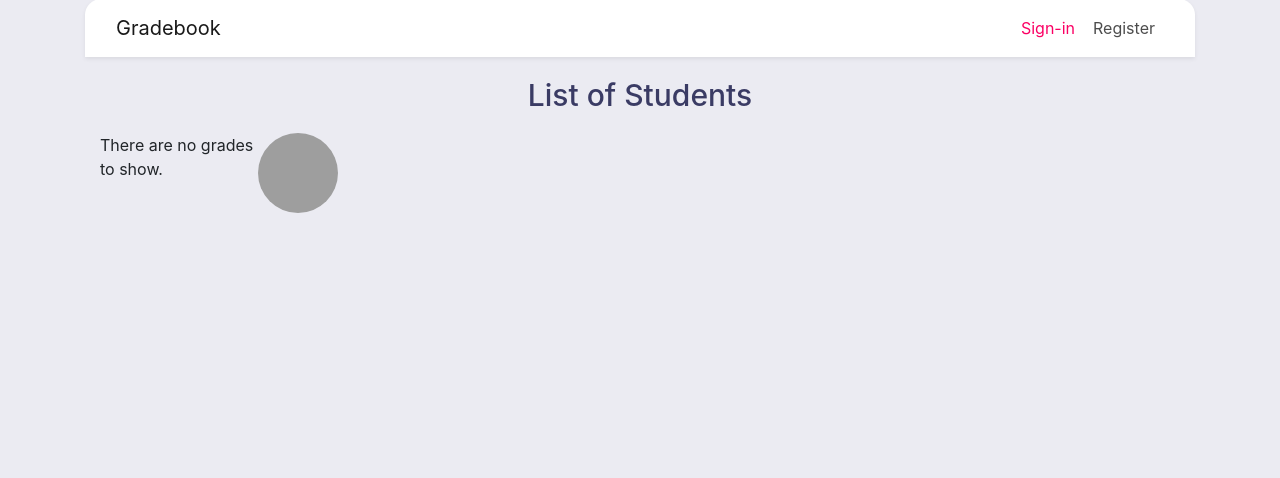
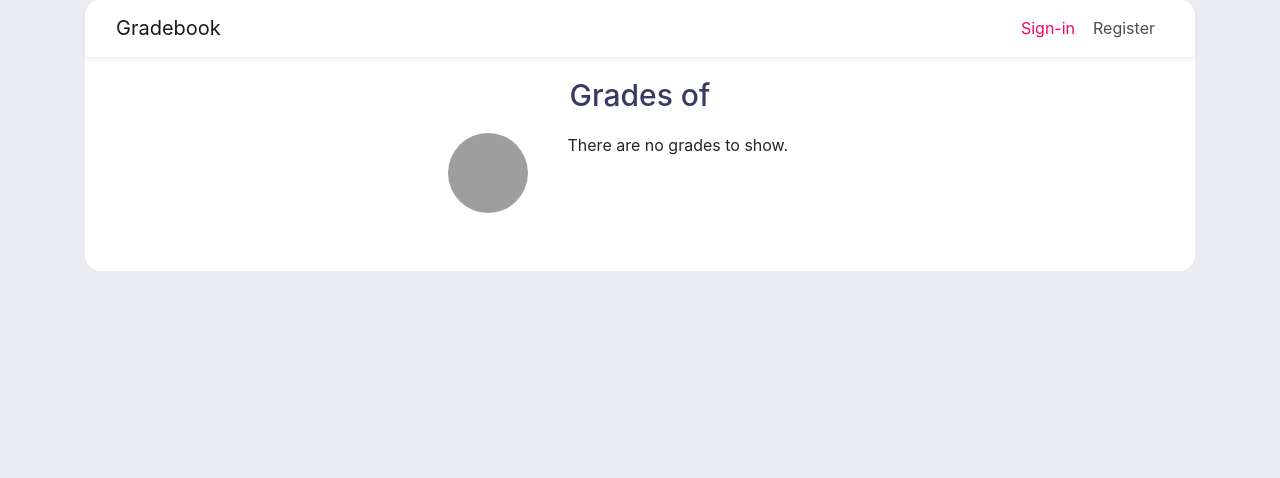
Before and after one commit to rositatisor/gradebook, a Symfony app: template templates/student/view.html.twig in a window 1280 px wide. Shown: the part 33-511 px from the top of the page. Run offline with Twig, Linux system fonts and the light colour scheme; the template is opened without the code that fills it, so the values that code supplies are empty; style sheets or scripts are compiled from the project's sources; some libraries are stand-ins or nearby versions; grey boxes are pictures that could not be loaded.

Commit message:
student twig update

```diff
--- a/templates/student/create.html.twig
+++ b/templates/student/create.html.twig
@@ -3,8 +3,10 @@
 {% block title %}Create new Student!{% endblock %}
 
 {% block body %}
+<div class="container">
+<div class="row bg">
     <h1 class="create">Create new Student</h1>
-    <div class="container create">
+    <div class="container create col-sm-5">
         <form action="{{path('student_store')}}" method="POST">
             <div class="new">
                 <label for="student_name">Name:</label>
@@ -26,4 +28,6 @@
             {# <input type="hidden" name="token" value="{{csrf_token('')}}"/> #}
         </form>
     </div>
+</div>
+</div>
 {% endblock %}
--- a/templates/student/edit.html.twig
+++ b/templates/student/edit.html.twig
@@ -3,8 +3,10 @@
 {% block title %}Edit Student{% endblock %}
 
 {% block body %}
+<div class="container">
+<div class="row bg">
     <h1>Edit Student</h1>
-    <div class="container create">
+    <div class="container create col-sm-5">
         <form action="{{path('student_update', {id:student.id})}}" method="POST">
             <div class="new">
                 <label for="student_name">Name:</label>
@@ -26,4 +28,6 @@
             {# <input type="hidden" name="token" value="{{csrf_token('')}}"/> #}
         </form>
     </div>
+</div>
+</div>
 {% endblock %}
--- a/templates/student/view.html.twig
+++ b/templates/student/view.html.twig
@@ -3,15 +3,17 @@
 {% block title %}Students list{% endblock %}
 
 {% block body %}
-    <h1>List of Students</h1>
-    <div class="container item">
-        <ul class="item-list">
-                <div class="items">
-                    <div class="left">
+<div class="container">
+<div class="row bg">
+    <h1>Grades of {{student.name}} {{student.surname}}</h1>
+    <div class="container item-list col-sm-6">
+        <div class="col-sm-12">
+            <div class="row">
+                <div class="col-sm-4">
                     <div class="preview person"></div>
                 </div>
-                    <div class="right">
-                        <div class="title">{{student.name}} {{student.surname}}</div>
+                <div class="col-sm-8">
+                    <div class="title left">{{student.name}} {{student.surname}}</div>
                         {% if student.grades is empty %}
                         <p class="empty">There are no grades to show.</p>
                         {% endif %}
@@ -20,10 +22,11 @@
                             {{grade.lecture.name}} {{grade.grade}}
                             </div>
                         {% endfor %}
-                        <div class="buttons item">
                     </div>
                 </div>
             </div>
-        </ul>
+        </div>
+    </div>
+</div>
 </div>
 {% endblock %}
```
Also changed, not shown: templates/student/index.html.twig (+12 -6 lines), templates/grade/index.html.twig (indentation only). Lines whose indentation alone changed are shown as unchanged.
